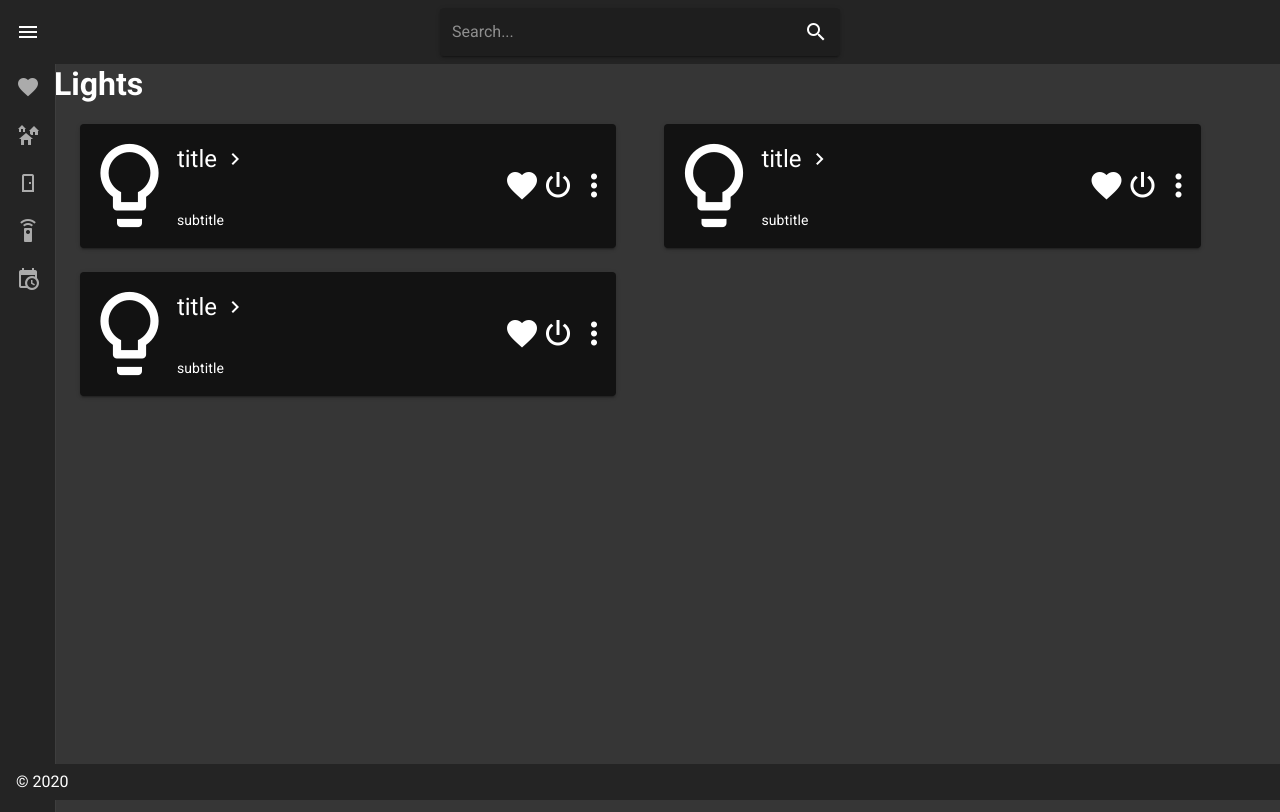
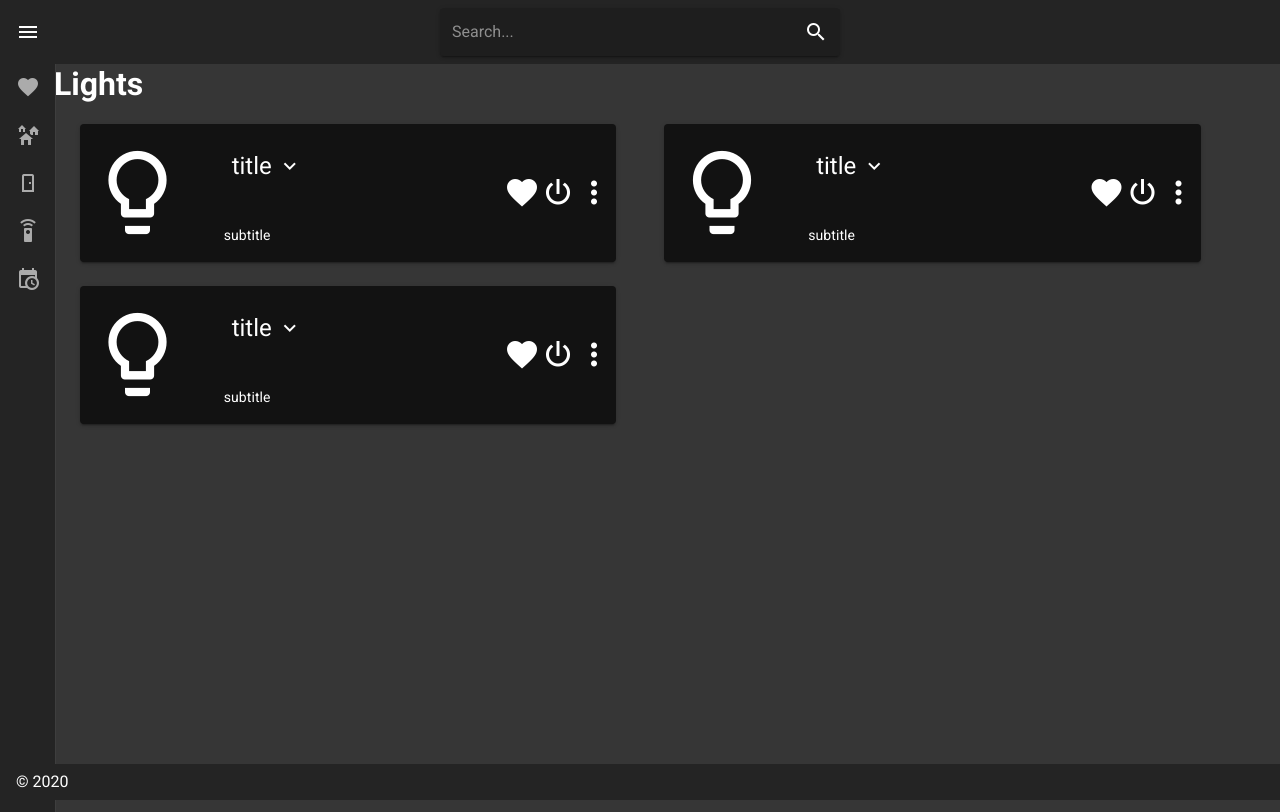
Before and after one commit to AndyBilevich/HCI_Web, a Vue app in the folder intellifox/: page /devices/lights in a window 1280 px wide. Built offline with nearby package versions, Linux system fonts and the light colour scheme.

Commit message:
cards dropdown

```diff
--- a/intellifox/src/components/devices/GenericTopCard.vue
+++ b/intellifox/src/components/devices/GenericTopCard.vue
@@ -3,17 +3,19 @@
     <div class="text-center" >
       <v-card color="background1">
         <v-row align="center">
-          <v-col cols="2">
+          <v-col cols="3">
             <v-icon size="100">{{icon}}</v-icon>
           </v-col>
-          <v-col cols="7">
+          <v-col cols="6">
             <v-row>
-              <v-card-title class="headline">
-              {{ title }}
-              <v-btn v-on="on" text icon>
-                <v-icon>mdi-chevron-right</v-icon>
-              </v-btn>
-            </v-card-title>
+              <v-card-actions>
+                <v-card-title class="headline">
+                {{ title }}
+                <v-btn icon @click="show = !show">
+                  <v-icon>{{ show ? 'mdi-chevron-up' : 'mdi-chevron-down' }}</v-icon>
+                </v-btn>
+                </v-card-title>
+              </v-card-actions>
             </v-row>
             <v-row>
               <v-card-subtitle>{{subtitle}}</v-card-subtitle>
@@ -59,7 +61,6 @@
 
           <v-card-actions>
             <v-spacer></v-spacer>
-
             <v-btn
               color="window"
               flat="flat"
@@ -67,7 +68,6 @@
             >
               Cancel
             </v-btn>
-
             <v-btn
               color="error"
               flat="flat"
@@ -76,9 +76,18 @@
               Delete
             </v-btn>
           </v-card-actions>
+
         </v-card>
       </v-dialog>
 
+       <v-expand-transition>
+            <div v-show="show">
+              <v-divider></v-divider>
+              <v-card-text>
+                I'm a thing. But, like most politicians, he promised more than he could deliver. You won't have time for sleeping, soldier, not with all the bed making you'll be doing. Then we'll go with that data file! Hey, you add a one and two zeros to that or we walk! You're going to do his laundry? I've got to find a way to escape.
+              </v-card-text>
+            </div>
+          </v-expand-transition>
 
     </v-card>
     </div>
@@ -90,6 +99,7 @@ export default {
   data: () => ({
     hidden: false,
     dialog:false,
+    show:false,
   }),
   props: {
     icon: String,
--- a/intellifox/src/components/devices/TapCard.vue
+++ b/intellifox/src/components/devices/TapCard.vue
@@ -1,5 +1,11 @@
 <template>
-  <TopCard title="title" subtitle="subtitle" icon="mdi-water-pump"></TopCard>
+  <div class="device_card">
+    <div class="device_top_card">
+        <TopCard title="title" subtitle="subtitle" icon="mdi-water-pump"></TopCard>
+    </div>
+    <div class="device_bottom_card">
+    </div>
+  </div>
 </template>
 
 <script>
```
